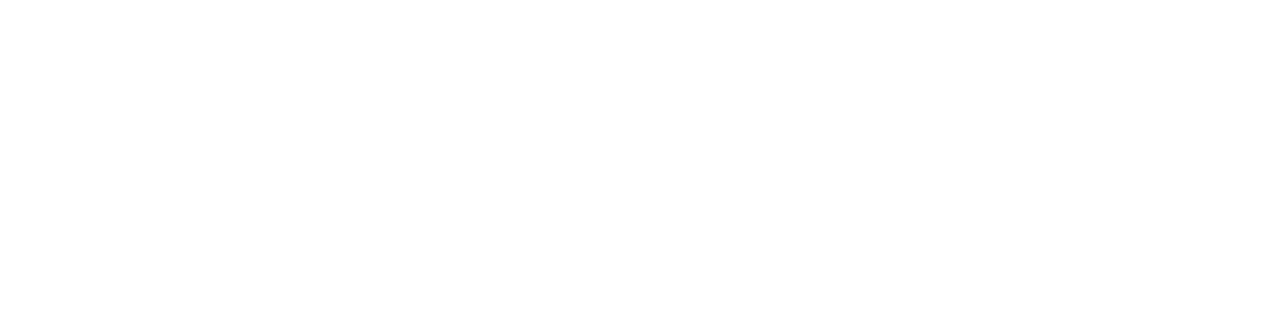
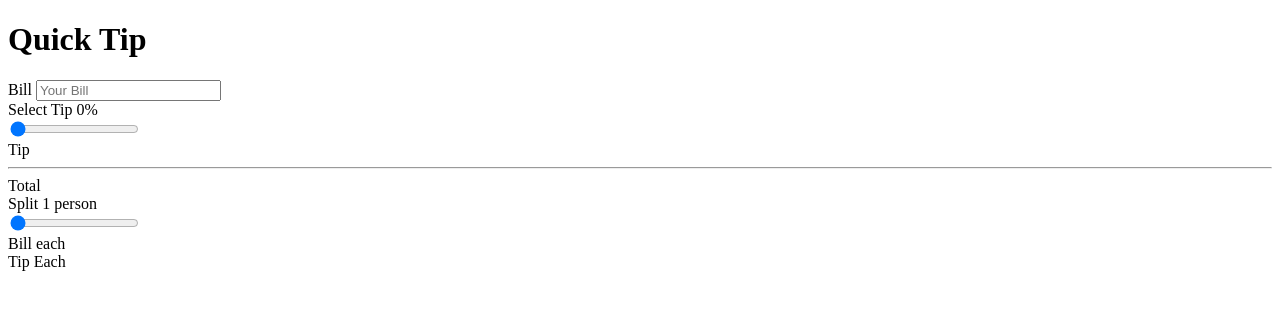
Before and after one commit to ansabir/tip-calculator, a plain HTML site: page index.html in a window 1280 px wide. Drawn offline with Linux system fonts and the light colour scheme.

Commit message:
Structured the index file

```diff
--- a/index.html
+++ b/index.html
@@ -8,7 +8,55 @@
     <link rel="stylesheet" href="style.css">
 </head>
 <body>
+    <main>
+        <h1>Quick Tip</h1>
 
+        <section>
+            <div>
+                <label for="yourBill">Bill</label>
+                <input type="number" placeholder="Your Bill" id="yourBill">
+            </div>
+
+            <div>
+                <div>
+                    <label for="tipInput">Select Tip</label>
+                    <span id="tipPercent">0%</span>
+                </div>
+                <input type="range" value="0" id="tipInput" />
+            </div>
+
+            <div>
+                <span>Tip</span>
+                <span id="tipValue"></span>
+            </div>
+            <hr>
+            <div>
+                <span>Total</span>
+                <span id="totalWithTip"></span>
+            </div>
+        </section>
+
+
+        <section>
+            <div>
+                <div>
+                    <label for="splitInput">Split</label>
+                    <span>1 person</span>
+                </div>
+                <input type="range" min="1" max="10" value="1" id="splitInput">
+            </div>
+
+            <div>
+                <span>Bill each</span>
+                <span id="billEach"></span>
+            </div>
+
+            <div>
+                <span>Tip Each</span>
+                <span id="tipEach"></span>
+            </div>
+        </section>
+    </main>
 
     <script src="script.js"></script>
 </body>
```
